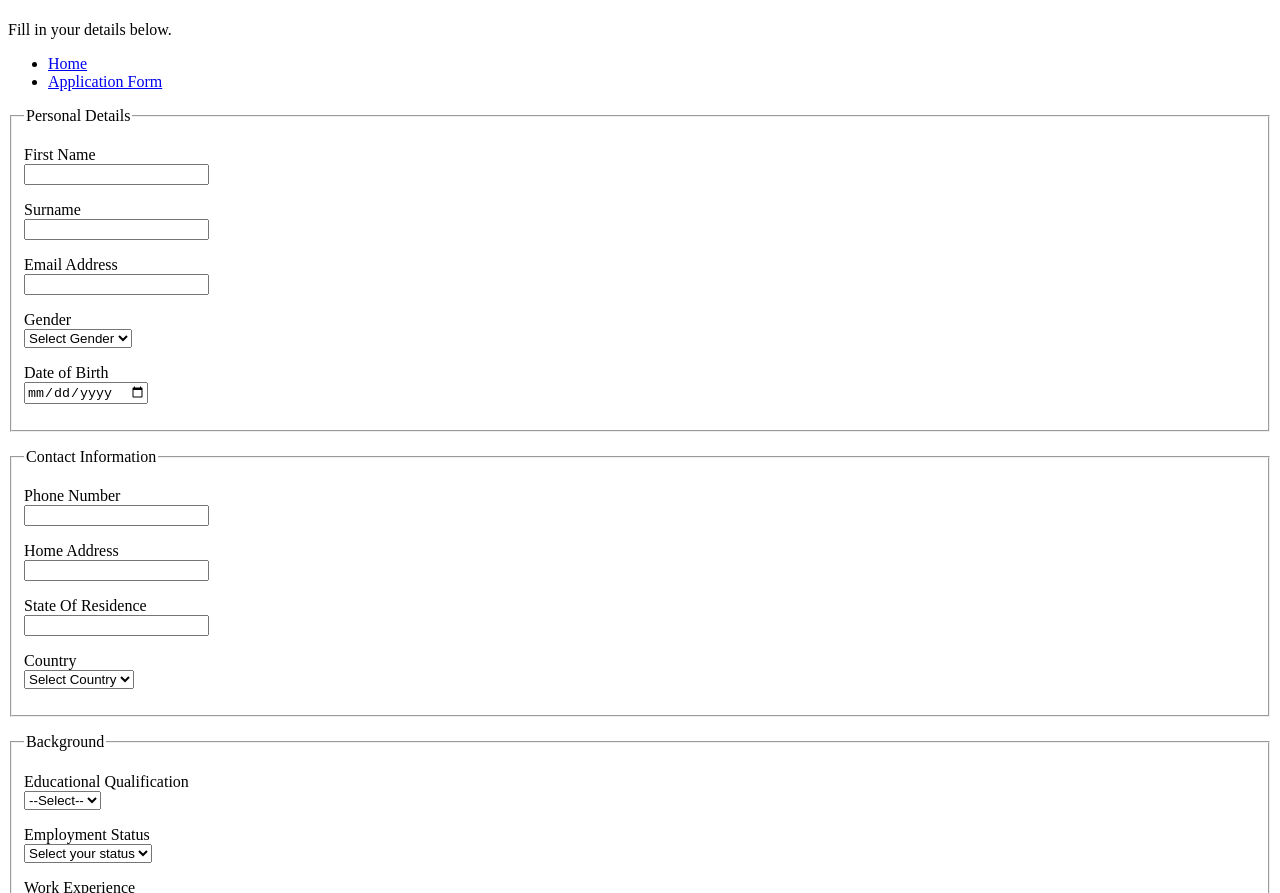
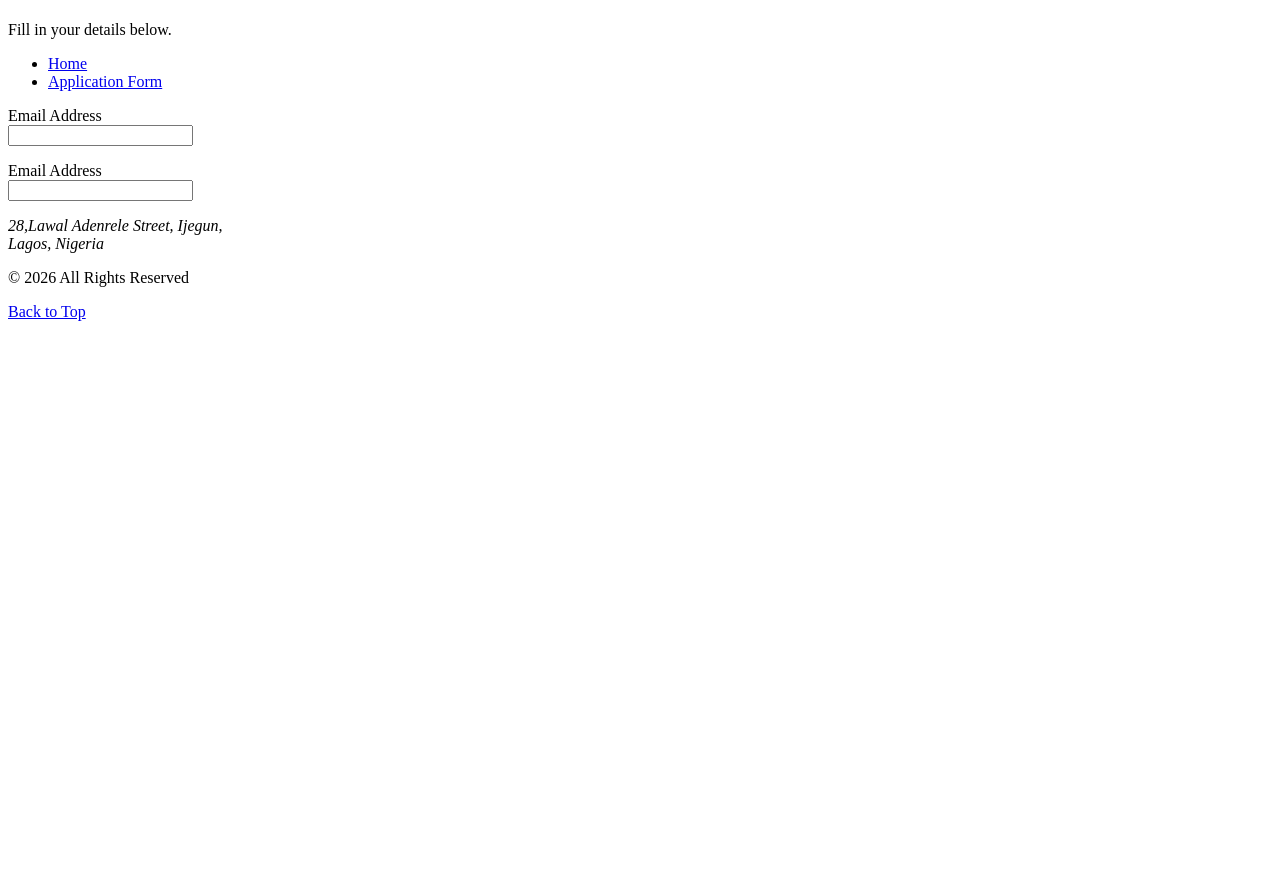
Before and after one commit to AngelaNwokoji/Altschool-assessment-Part-A, a plain HTML site: page form.html in a window 1280 px wide. Shown: the part 59-952 px from the top of the page. After the commit the page ends 800 px from the top, so only its background shows below. Drawn offline with Linux system fonts and the light colour scheme.

Commit message:
new form

```diff
--- a/form.html
+++ b/form.html
@@ -19,135 +19,18 @@
     </header>
     <main>
       <form action="#" method="post">
-        <fieldset>
-          <legend>Personal Details</legend>
-
-          <p>
-            <label for="first-name">First Name</label>
+        <p>
+            <label for="email-address">Email Address</label>
             <br />
-            <input type="text" id="first-name" name="first-name" required />
+            <input type="email" id="email-address" name="email-address" required />
           </p>
 
-          <p>
-            <label for="surname">Surname</label>
-            <br />
-            <input type="text" id="surname" name="surname" />
-          </p>
-
-          <p>
+        <p>
             <label for="email-address">Email Address</label>
             <br />
-            <input
-              type="email"
-              id="email-address"
-              name="email-address"
-              required
-            />
+            <input type="password" id="password" name="password" required minlength="8"/>
           </p>
-
-          <p>
-            <label for="gender">Gender</label>
-            <br />
-            <select name="gender" id="gender">
-              <option value="" selected disabled>Select Gender</option>
-              <option value="male">Male</option>
-              <option value="female">Female</option>
-              <option value="others">Others</option>
-            </select>
-          </p>
-
-          <p>
-            <label for="dob">Date of Birth</label>
-            <br />
-            <input type="date" id="dob" name="dob" />
-          </p>
-        </fieldset>
-
-        <p></p>
-
-        <fieldset>
-          <legend>Contact Information</legend>
-          <p>
-            <label for="phone-number">Phone Number</label>
-            <br />
-            <input
-              type="tel"
-              id="phone-number"
-              name="phone-number"
-              maxlength="11"
-              minlength="10"
-            />
-          </p>
-
-          <p>
-            <label for="address">Home Address</label>
-            <br />
-            <input type="text" id="address" name="address" />
-          </p>
-
-          <p>
-            <label for="state">State Of Residence</label>
-            <br />
-            <input type="text" id="state" name="state" />
-          </p>
-
-          <p>
-            <label for="country">Country</label>
-            <br />
-            <select name="country" id="country">
-              <option value="" selected disabled>Select Country</option>
-              <option value="ghana">Ghana</option>
-              <option value="nigeria">Nigeria</option>
-              <option value="togo">Togo</option>
-            </select>
-          </p>
-        </fieldset>
-
-        <p></p>
-
-        <fieldset>
-          <legend>Background</legend>
-
-          <p>
-            <label for="degree">Educational Qualification</label>
-            <br />
-            <select name="degree" id="degree">
-              <option value="" selected disabled>--Select--</option>
-              <option value="hnd">HND</option>
-              <option value="b.sc.">B.Sc.</option>
-              <option value="m.sc.">M.Sc.</option>
-              <option value="phd">PHD</option>
-            </select>
-          </p>
-
-          <p>
-            <label for="status">Employment Status</label>
-            <br />
-            <select name="status" id="status">
-              <option value="" selected disabled>Select your status</option>
-              <option value="employed">Employed</option>
-              <option value="unemployed">Unemployed</option>
-              <option value="self-employed">Self-employed</option>
-              <option value="student">Student</option>
-            </select>
-          </p>
-
-          <p>
-            <label for="experience">Work Experience</label>
-            <br />
-            <select name="experience" id="experience">
-              <option value="" selected disabled>Select</option>
-              <option value="0-2">0 - 2 years</option>
-              <option value="2-5">2 - 5years</option>
-              <option value="6+">6 years and above</option>
-            </select>
-          </p>
-        </fieldset>
-
-        <p>
-          <button type="submit">Submit and Continue</button>
-        </p>
-      </form>
+       </form>
     </main>
 
     <footer>
```
